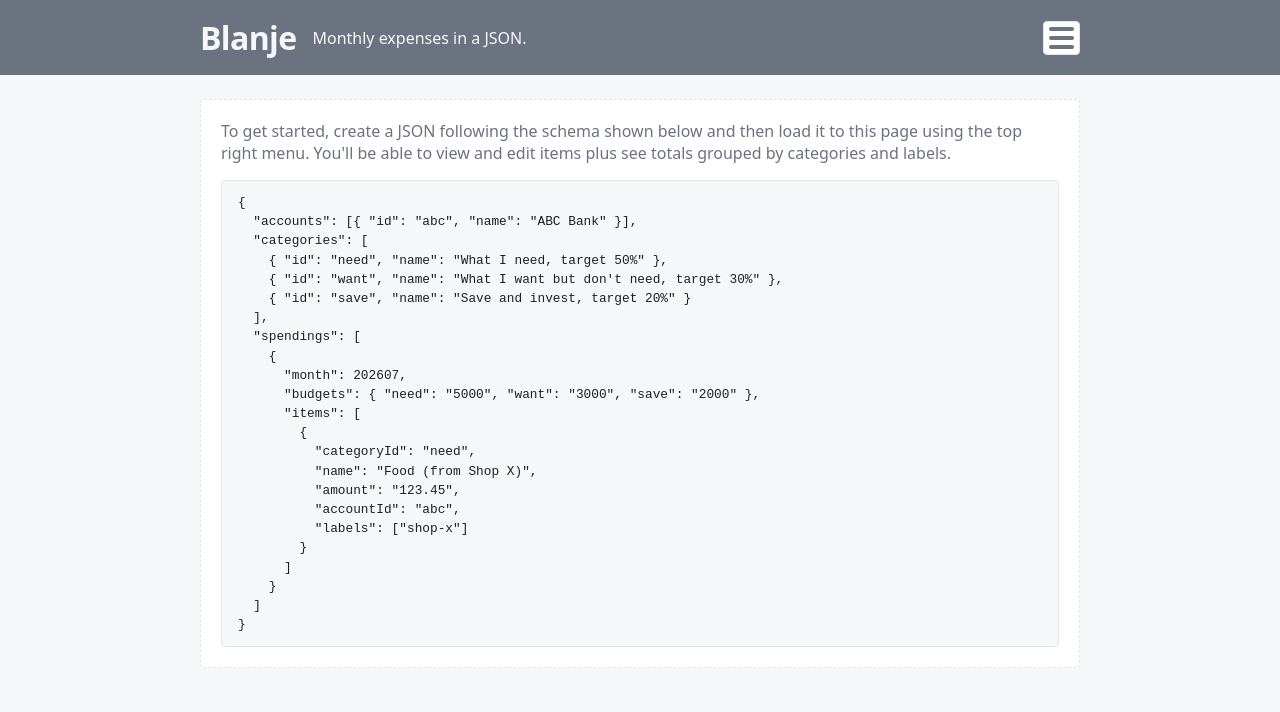
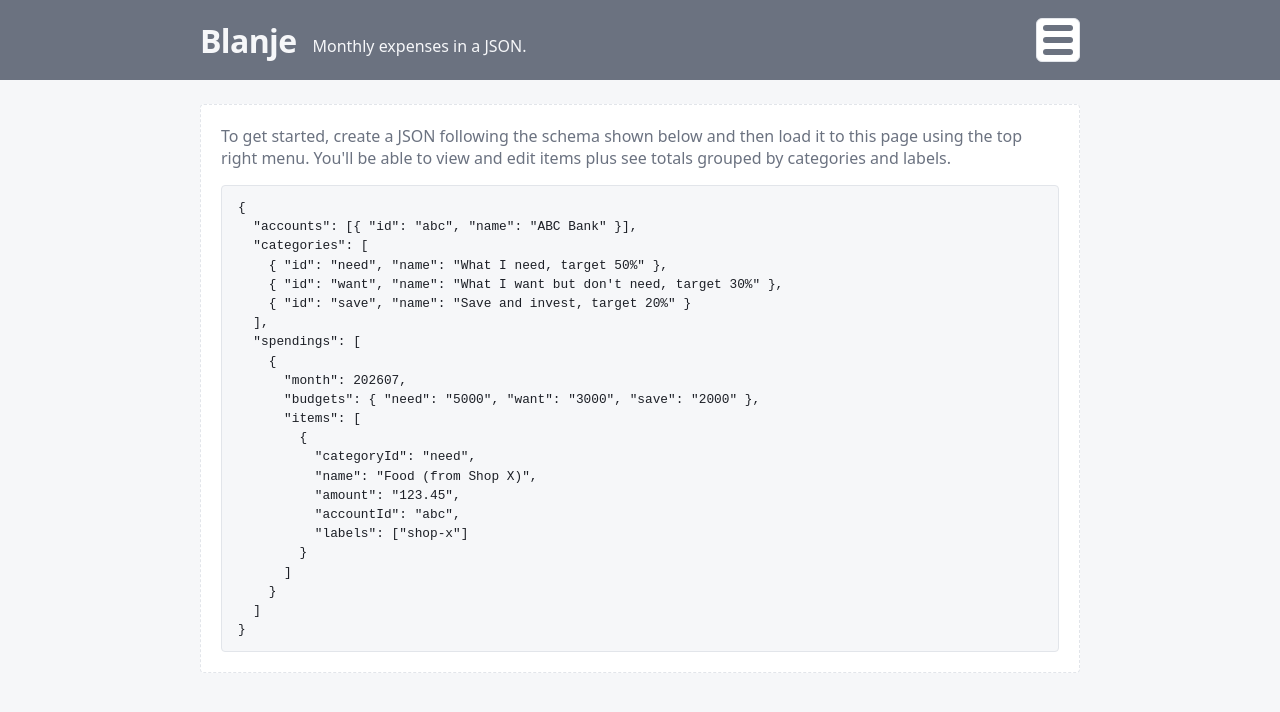
Before and after one commit to LongYC/blanje, a React (Vite) app: page / in a window 1280 px wide. Shown: the top 712 px of the page. Built offline with nearby package versions, Linux system fonts and the light colour scheme.

Commit message:
Adjust menu button size to 44px in accordance to WCAG 2.1 Level AAA Success Criterion 2.5.5 for Target Size.

```diff
--- a/src/App.module.css
+++ b/src/App.module.css
@@ -17,14 +17,7 @@
 
 .sectionAppHeader {
   composes: section;
-  padding: 1rem 0;
-  background-color: var(--app-header-bg);
-  color: var(--app-header-text);
-}
-
-.sectionDangerZone {
-  composes: section;
-  padding: 1.5rem 0;
+  padding: 18px 0;
   background-color: var(--app-header-bg);
   color: var(--app-header-text);
 }
--- a/src/App.tsx
+++ b/src/App.tsx
@@ -221,7 +221,6 @@ export function App() {
 
   if (!userData || !selected) {
     return <main className={styles.main}>
-      <ScrollToTopButton />
       <section className={styles.sectionAppHeader}>
         <AppHeader
           onLoadedNewFile={handleLoaded}
@@ -235,6 +234,7 @@ export function App() {
       <section className={styles.section}>
         <EmptyState />
       </section>
+      <ScrollToTopButton />
     </main>;
   }
 
@@ -242,7 +242,6 @@ export function App() {
 
   return (
     <main className={styles.main}>
-      <ScrollToTopButton />
       <section className={styles.sectionAppHeader}>
         <AppHeader
           onLoadedNewFile={handleLoaded}
@@ -289,6 +288,7 @@ export function App() {
           {labelTotals.length > 0 && <LabelsTable labelTotals={labelTotals} />}
         </div>
       </section>
+      <ScrollToTopButton />
     </main>
   );
 }
--- a/src/components/AppHeader.module.css
+++ b/src/components/AppHeader.module.css
@@ -12,7 +12,7 @@
 
 .header > p {
   font-size: 0.85rem;
-  margin: 0 auto 0 1rem;
+  margin: 0 auto -0.5rem 1rem;
 }
 
 @media (min-width: 640px) {
@@ -22,6 +22,7 @@
 
   .header > p {
     font-size: 1rem;
+    margin-bottom: -0.75rem;
   }
 }
 
@@ -29,18 +30,18 @@
   anchor-name: --menu;
   display: flex;
   flex-direction: column;
-  gap: 5px;
+  gap: 6px;
   cursor: pointer;
   background: var(--surface);
-  border-radius: 4px;
-  padding: 5px
+  border-radius: 6px;
+  padding: 6px
 }
 
 .menu > span {
-  width: 25px;
-  height: 4px;
+  width: 30px;
+  height: 6px;
   background: var(--app-header-bg);
-  border-radius: 4px;
+  border-radius: 16px;
   transition: background 0.2s ease;
 }
 
--- a/src/components/ScrollToTopButton.tsx
+++ b/src/components/ScrollToTopButton.tsx
@@ -1,7 +1,7 @@
 import { useEffect, useState } from "react";
 import styles from "./ScrollToTopButton.module.css";
 
-const SCROLL_THRESHOLD = 240;
+const SCROLL_THRESHOLD = 80;
 
 export function ScrollToTopButton() {
   const [isScrolled, setIsScrolled] = useState(false);
```
